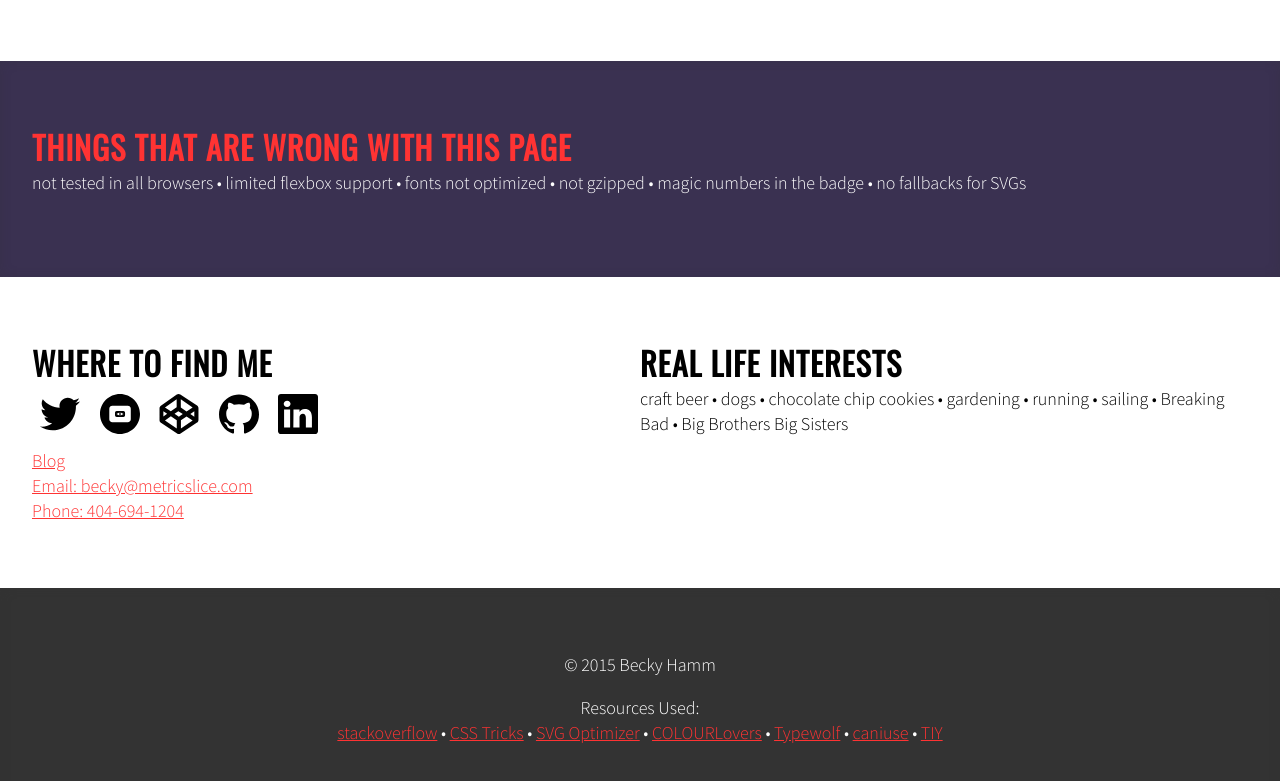
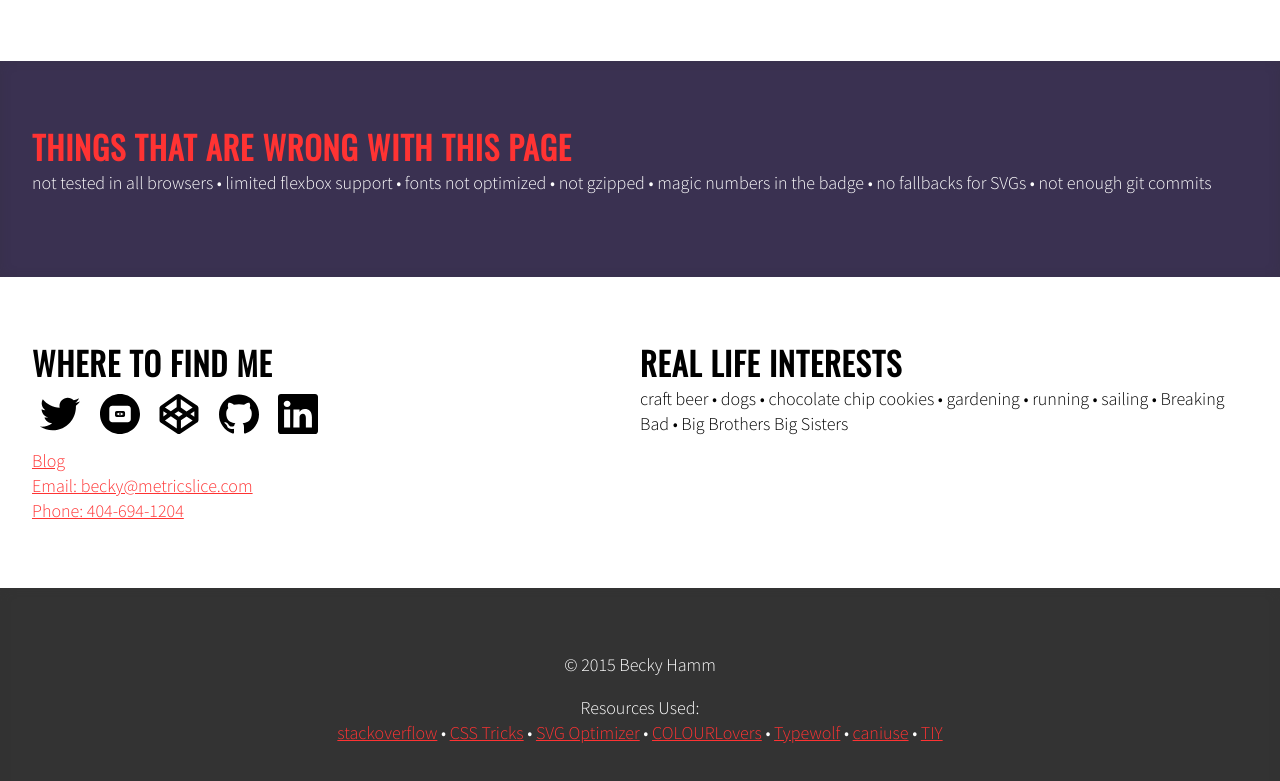
Before and after one commit to thebeckyhamm/wants-to-be-an-instructor, a website: page index.html in a window 1280 px wide. Shown: the part 2798-3579 px from the top of the page. Drawn offline with nearby package versions, Linux system fonts and the light colour scheme.

Commit message:
update whats wrong

```diff
--- a/index.html
+++ b/index.html
@@ -129,7 +129,7 @@
     </section>
     <section class="box bg-royal">
         <h3 class="box-heading red">Things that are wrong with this page</h3>
-        <p>not tested in all browsers &bull; limited flexbox support &bull; fonts not optimized &bull; not gzipped &bull; magic numbers in the badge &bull; no fallbacks for SVGs</p>
+        <p>not tested in all browsers &bull; limited flexbox support &bull; fonts not optimized &bull; not gzipped &bull; magic numbers in the badge &bull; no fallbacks for SVGs &bull; not enough git commits</p>
     </section>
     <section class="box grid">
         <div class="col-50">
```
